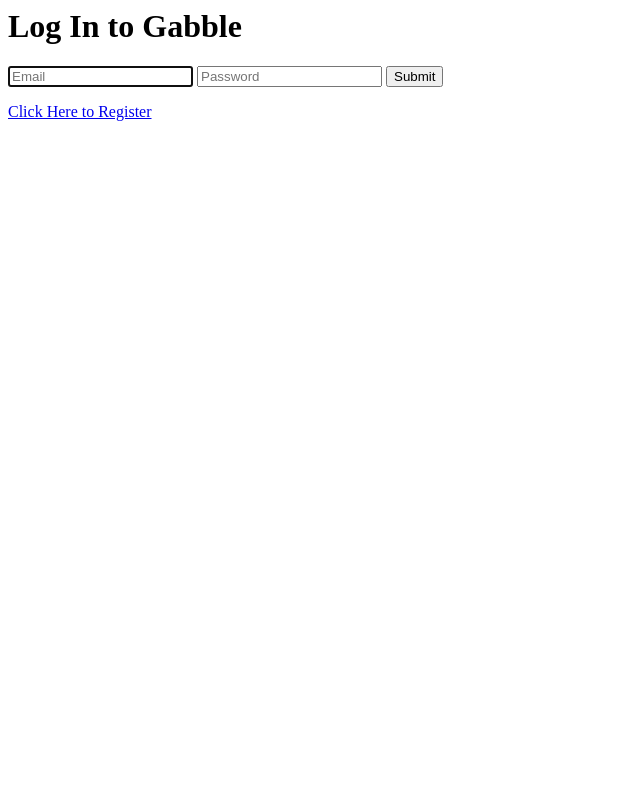
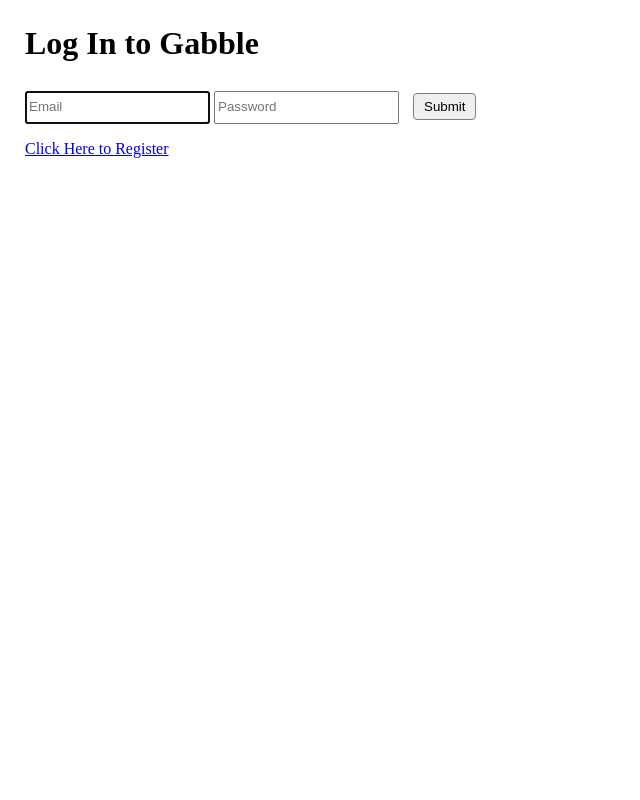
Before and after one commit to Bruin324/week6-gabble, a Node server app: page /login in a window 1280 px wide. Shown: the whole page, without its empty margins (0-640 px from the left). Run offline with Node 20, Linux system fonts and the light colour scheme; some libraries are stand-ins or nearby versions.

Commit message:
fully functional. minimal styling applied

```diff
--- a/public/styles.css
+++ b/public/styles.css
@@ -1,3 +1,12 @@
+* {
+    box-sizing: border-box;
+}
+
+body {
+    margin: 25px;
+
+}
+
 .nav-bar {
     display: flex;
     flex-direction: row;
@@ -10,6 +19,10 @@
 .nav-hr {
     margin: 0 .5em;
     padding: 10px 0px;
+}
+
+input {
+    line-height: 2em;
 }
 
 .gab-container {
@@ -28,3 +41,16 @@
 .gab-likes {
     padding: 0px 10px;
 }
+
+.dashboard-buttons {
+    display: flex;
+}
+
+button {
+    margin: 10px 0px 0px 10px;
+    padding: 5px 10px;
+    border-radius: 4px;
+    border-style: none;
+    border: 1px solid grey;
+    cursor: pointer;
+}
--- a/views/create-gab.mustache
+++ b/views/create-gab.mustache
@@ -18,7 +18,7 @@
     </header>
     <form method='post' action '/create-gab'>
         <div>
-            <textarea class="new-gab" name="description" rows="" cols="" placeholder="Write your gab in 140 characters" autofocus></textarea>
+            <textarea class="new-gab" name="description" rows="3" cols="50" placeholder="Write your gab in 140 characters" autofocus></textarea>
         </div>
         <div>
             {{#errors}}{{msg}}{{/errors}}
--- a/views/register.mustache
+++ b/views/register.mustache
@@ -6,6 +6,7 @@
 </head>
 
 <body>
+    <h1>Register for Gabble</h1>
     <form method="post" action="/register">
         <input type="text" name="name" placeholder="Name" autofocus>
         <input type="text" name="email" placeholder="Email" />
@@ -18,9 +19,10 @@
             <div>{{msg}}</div>
             {{/errors}}
         </div>
-        <div>
-            Already a user? <a href="/login">Click here to log in</a>
     </form>
+    <div>
+        Already a user? <a href="/login">Click here to log in</a>
+    </div>
 </body>
 
 </html>
```
Also changed, not shown: views/dashboard.mustache (+8 -8 lines).
